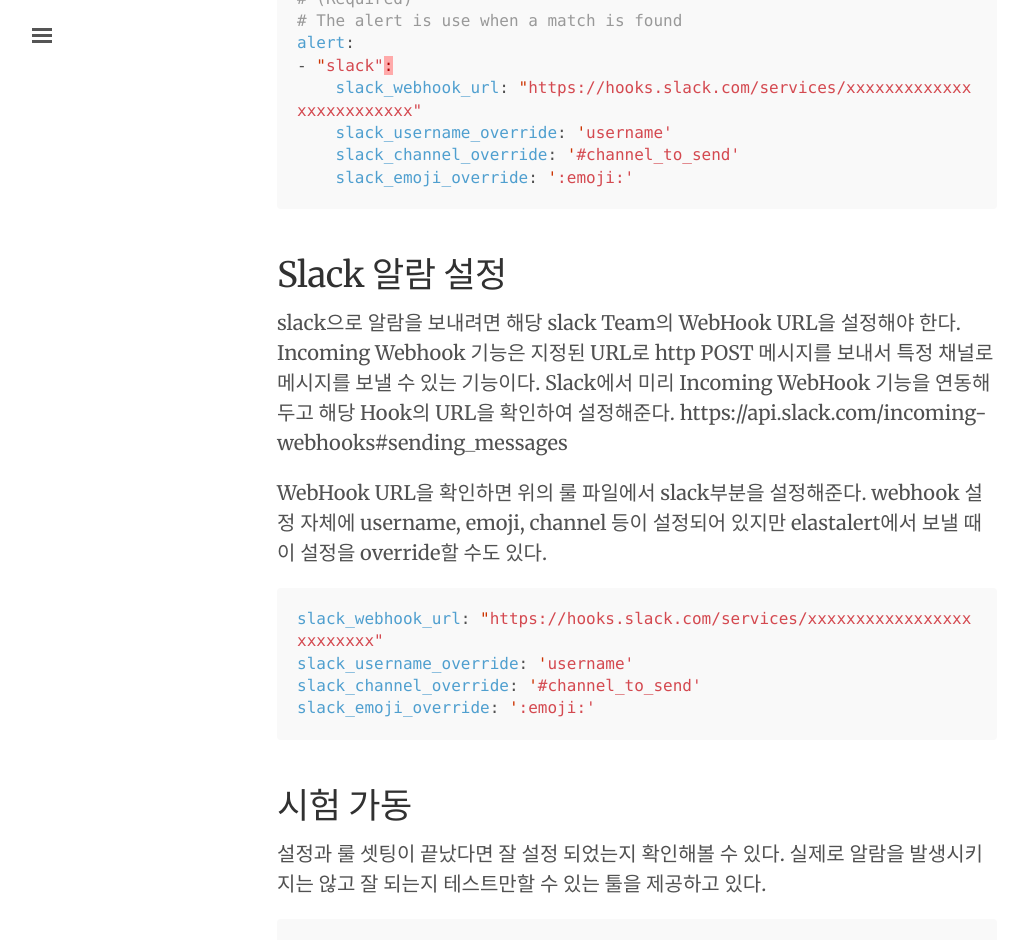
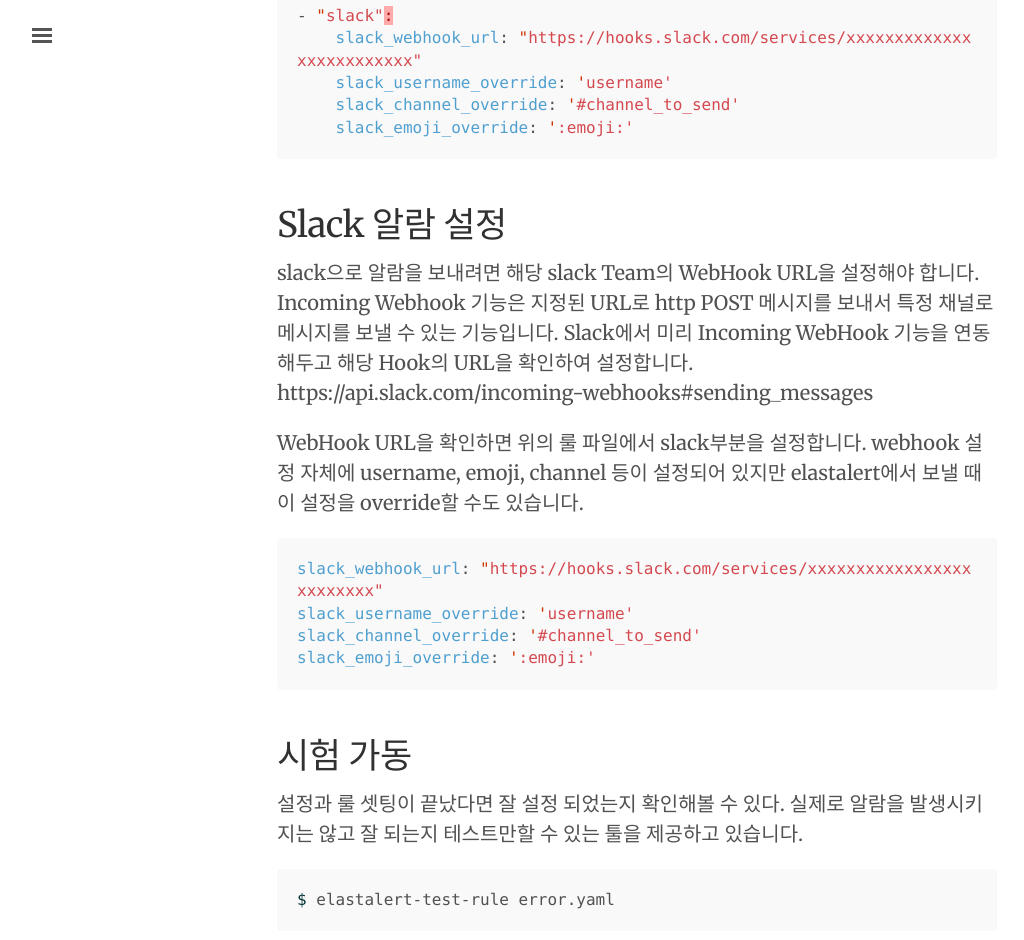
Before and after one commit to mnpk/mnpk.github.io, a Jekyll site: the page built from _posts/2017-03-17-elastalert-slack-integration.md, in a window 1280 px wide and 1400 px high, scrolled down 5525 px. Shown: the top 940 px of the window, without its empty margins (3-1027 px from the left). Built offline with Jekyll 4.4.1, drawn with Linux system fonts in a browser that asks for light colours; comment, search, counter and statistics services are not loaded; some of the changed text lies outside the part shown.

Commit message:
Update 2017-03-17-elastalert-slack-integration.md

````diff
--- a/_posts/2017-03-17-elastalert-slack-integration.md
+++ b/_posts/2017-03-17-elastalert-slack-integration.md
@@ -3,15 +3,11 @@
 title: Elastalert + Slack 로그 알람 구축
 ---
 
-흔히 ELK라고 부르는 [elastic](https://www.elastic.co/kr/)사의 제품 스택 ElasticSearch + LogStash + Kibaba 조합으로 로그 수집을 구축하면, 브라우저에서 Kibina를 통해 원하는 시간대의 데이터를 쿼리하고 시각화할 수 있고, 시각화한 데이터를 이용해 대시보드를 꾸미고 모니터링이 가능하다.
-하지만 하루 종일 대시보드를 보고 있을 수는 없기에 로그에서 특별한 상황이 발생하였을 때 즉각 알람을 받을 수 있는 시스템이 필요하다.
+흔히 ELK라고 부르는 [elastic](https://www.elastic.co/kr/)사의 제품 스택 ElasticSearch + LogStash + Kibaba 조합으로 로그 수집을 구축하면, 브라우저에서 Kibina를 통해 원하는 시간대의 데이터를 쿼리하고 시각화할 수 있고, 시각화한 데이터를 이용해 대시보드를 꾸미고 모니터링이 가능합니다.
+하지만 하루 종일 대시보드를 보고 있을 수는 없기에 로그에서 특별한 상황이 발생하였을 때 즉각 알람을 받을 수 있는 시스템이 필요했습니다.
+관련 정보를 찾던 중 데일리 호텔 미디엄에서 [Elastalert 로그 알람 구축](https://dailyhotel.io/elastalert%EB%A1%9C-%EB%A1%9C%EA%B7%B8-%EC%95%8C%EB%9E%8C-%EA%B5%AC%EC%B6%95%ED%95%98%EA%B8%B0-a5c770a86002#.zdszs5l71)이라는 포스트를 발견했습니다.
 
-
-관련 정보를 찾던 중 데일리 호텔 미디엄에서 [Elastalert 로그 알람 구축](https://dailyhotel.io/elastalert%EB%A1%9C-%EB%A1%9C%EA%B7%B8-%EC%95%8C%EB%9E%8C-%EA%B5%AC%EC%B6%95%ED%95%98%EA%B8%B0-a5c770a86002#.zdszs5l71)이라는 포스트를 발견했다.
-
-링크를 따라가 [Yelp 블로그](https://engineeringblog.yelp.com/2015/10/elastalert-alerting-at-scale-with-elasticsearch.html)에서 Elastalert에 대한 소개와 사용법을 확인했다.
-
-
+링크를 따라가 [Yelp 블로그](https://engineeringblog.yelp.com/2015/10/elastalert-alerting-at-scale-with-elasticsearch.html)에서 Elastalert에 대한 소개와 사용법을 확인했습니다.
 
 
 ## Elastalert
@@ -19,13 +15,13 @@
 
 ![elastalert](https://engineeringblog.yelp.com/images/posts/elastalert-part-two/elastalert.png)
 
-Elastalert는 Elasticsearch에 있는 데이터로부터 비정상, 스파이크 혹은 다른 관심있는 패턴을 경고해주는 프레임워크이다.
-[Yelp](https://www.yelp.com/sf) 에서도 ELK로 로그를 수집/관리하고 있고 Kibana로 데이터를 쿼리하고 시각화 하고 있지만 데이터를 통한 알람 기능이 필요하여 직접 만들어 오픈소스로 [공개](https://github.com/Yelp/elastalert)했다. 99.9% 파이썬2 코드이다.
+Elastalert는 Elasticsearch에 있는 데이터로부터 비정상, 스파이크 혹은 다른 관심있는 패턴을 경고해주는 프레임워크입니다.
+[Yelp](https://www.yelp.com/sf) 에서도 ELK로 로그를 수집/관리하고 있고 Kibana로 데이터를 쿼리하고 시각화 하고 있지만 데이터를 통한 알람 기능이 필요하여 직접 만들어 오픈소스로 [공개](https://github.com/Yelp/elastalert)했다. 99.9% 파이썬2 코드입니다.
 
 stand alone 툴이라 설치 및 사용이 매우 간편하고,
-[문서화](http://elastalert.readthedocs.io/en/latest/elastalert.html)가 잘 되어 있다.
-YAML 포맷으로 간단하게 설정하고 룰만 지정하면 바로 동작한다.
-알람이 필요한 대부분의 경우를 커버하는 알람 타입을 지원한다.
+[문서화](http://elastalert.readthedocs.io/en/latest/elastalert.html)가 잘 되어 있습니다.
+YAML 포맷으로 간단하게 설정하고 룰만 지정하면 바로 동작합니다.
+알람이 필요한 대부분의 경우를 커버하는 알람 타입을 지원합니다.
 - “Match where there are X events in Y time” (frequency type)
 - “Match when the rate of events increases or decreases” (spike type)
 - “Match when there are less than X events in Y time” (flatline type)
@@ -35,7 +31,7 @@
 - “Match when a never before seen term appears in a field” (new_term type)
 - “Match when the number of unique values for a field is above or below a threshold (cardinality type)
 
-다양한 경고 방법을 지원한다. 이메일은 기본이고 우리가 필요한 slack도 되며 심지어 알람이 발생할 때 자동으로 JIRA 테스트 생성도 가능하다.
+다양한 경고 방법을 지원한다. 이메일은 기본이고 우리가 필요한 slack도 되며 심지어 알람이 발생할 때 자동으로 JIRA 테스트 생성도 가능합니다.
 - command
 - email
 - Slack
@@ -52,7 +48,7 @@
 ```
 끝
 
-...사실 내가 설치한 서버는 python 2,7, 3.5 두 가지가 설치되어 있고, elastalert는 python2, 연동하려는 elasticsearch가  5.x 버전이라 약간 섬세함이 필요하였다.
+...사실 내가 설치한 서버는 python 2,7, 3.5 두 가지가 설치되어 있고, elastalert는 python2, 연동하려는 elasticsearch가  5.x 버전이라 약간 섬세함이 필요했습니다.
 
 ```
 $ pip-2.7 install elasicsearch>=5.0.0
@@ -61,9 +57,9 @@
 
 
 ## 설정
-GitHub repo에 기본 설정 파일 [샘플](https://github.com/Yelp/elastalert/blob/master/config.yaml.example)이 올라가있다.
+GitHub repo에 기본 설정 파일 [샘플](https://github.com/Yelp/elastalert/blob/master/config.yaml.example)이 올라가있습니다.
 
-다운 받아서 필요에 맞게 수정해준다.
+다운 받아서 필요에 맞게 수정합니다.
 
 ```bash
 $ wget https://github.com/Yelp/elastalert/blob/master/config.yaml.example
@@ -129,7 +125,7 @@
 
 
 ## Rule 설정
-룰 또한 GitHub repo에 샘플이 다양하게 올라가있다. 마음에 드는 파일 아무거나 가져와서 필요에 맞게 수정해본다.
+룰 또한 GitHub repo에 샘플이 다양하게 올라가있습니다. 마음에 드는 파일 아무거나 가져와서 필요에 맞게 수정했습니다.
 
 첫 번째로 등록하려는 룰은
 - loglevel이 ERROR인 로그가 (query string)
@@ -189,14 +185,14 @@
 
 
 ## Slack 알람 설정
-slack으로 알람을 보내려면 해당 slack Team의 WebHook URL을 설정해야 한다.
-Incoming Webhook 기능은 지정된 URL로 http POST 메시지를 보내서 특정 채널로 메시지를 보낼 수 있는 기능이다.
-Slack에서 미리 Incoming WebHook 기능을 연동해두고 해당 Hook의 URL을 확인하여 설정해준다.
+slack으로 알람을 보내려면 해당 slack Team의 WebHook URL을 설정해야 합니다.
+Incoming Webhook 기능은 지정된 URL로 http POST 메시지를 보내서 특정 채널로 메시지를 보낼 수 있는 기능입니다.
+Slack에서 미리 Incoming WebHook 기능을 연동해두고 해당 Hook의 URL을 확인하여 설정합니다.
 https://api.slack.com/incoming-webhooks#sending_messages
 
 
-WebHook URL을 확인하면 위의 룰 파일에서 slack부분을 설정해준다.
-webhook 설정 자체에 username, emoji, channel 등이 설정되어 있지만 elastalert에서 보낼 때 이 설정을 override할 수도 있다.
+WebHook URL을 확인하면 위의 룰 파일에서 slack부분을 설정합니다.
+webhook 설정 자체에 username, emoji, channel 등이 설정되어 있지만 elastalert에서 보낼 때 이 설정을 override할 수도 있습니다.
 ```yaml
 slack_webhook_url: "https://hooks.slack.com/services/xxxxxxxxxxxxxxxxxxxxxxxxx"
 slack_username_override: 'username'
@@ -206,18 +202,18 @@
 
 
 ## 시험 가동
-설정과 룰 셋팅이 끝났다면 잘 설정 되었는지 확인해볼 수 있다. 실제로 알람을 발생시키지는 않고 잘 되는지 테스트만할 수 있는 툴을 제공하고 있다.
+설정과 룰 셋팅이 끝났다면 잘 설정 되었는지 확인해볼 수 있다. 실제로 알람을 발생시키지는 않고 잘 되는지 테스트만할 수 있는 툴을 제공하고 있습니다.
 ```bash
 $ elastalert-test-rule error.yaml
 ```
 
 ## 결과
 
-잘 된다면 진짜로 실행시켜 주자
+잘 된다면 진짜로 실행합니다.
 ```bash
 $ elastalert --verbose --rule error.yaml
 ```
 
-지정된 조건을 만족하는 데이터가 발생하면 슬랙으로 알람이 오는 것을 확인할 수 있다.
+지정된 조건을 만족하는 데이터가 발생하면 슬랙으로 알람이 오는 것을 확인할 수 있습니다.
 
 ![result](http://i.imgur.com/FV3hZXI.png)
````
